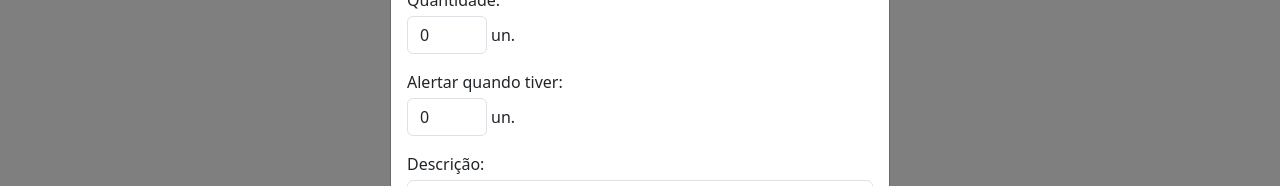
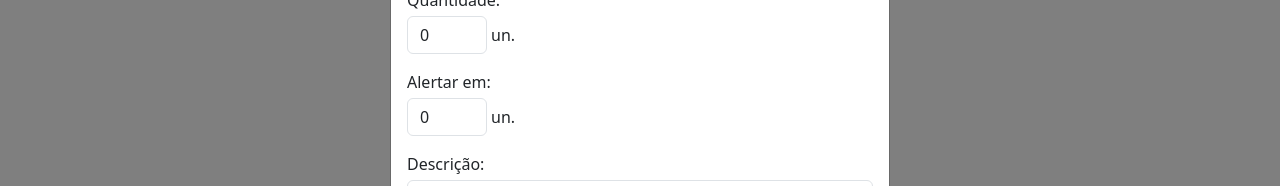
Before and after one commit to benhurk/Meu-Estoque, a React (Vite) app: page / in a window 1280 px wide. Both pictures are taken after a click on the button "Adicionar item". Shown: the part 315-501 px from the top of the page. Built offline with nearby package versions, Linux system fonts and the light colour scheme.

Commit message:
Refactored the component for a cleaner code

```diff
--- a/src/components/ItemForm/index.tsx
+++ b/src/components/ItemForm/index.tsx
@@ -4,66 +4,55 @@ import { useDispatch, useSelector } from 'react-redux';
 import { RootState } from '../../store';
 import { addItem, editItem } from '../../store/reducers/list';
 
-import FormMode from '../../types/FormMode';
-import ListItemType, { Quantity } from '../../types/ListItem';
+import itemFormInitialState from '../../const/itemFormState';
+
+import { FormMode } from '../../types/FormTypes';
+import ListItemType, { QuantityType } from '../../types/ListItemType';
 
 import QuantityInput from '../QuantityInput';
-import OptionsList from '../OptionsList';
 import OptionsForm from '../OptionsForm';
+import FormGroup from '../FormGroup';
 
 export default function ItemForm() {
     const dispatch = useDispatch();
 
+    const [fields, setFields] = useState(itemFormInitialState);
+    const [options, setOptions] = useState<string[]>([]);
+
     const listItems = useSelector((state: RootState) => state.list.items);
-
-    const { formMode, targetId } = useSelector(
+    const { formMode, targetItem } = useSelector(
         (state: RootState) => state.form
     );
 
-    const [nameField, setNameField] = useState<string>('');
-    const [typeField, setTypeField] = useState<Quantity>('number');
-    const [options, setOptions] = useState<string[]>([]);
-    const [quantityField, setQuantityField] = useState<number>(0);
-    const [alertField, setAlertField] = useState<number>(0);
-    const [descriptionField, setDescriptionField] = useState<string>('');
-
     useEffect(() => {
         if (formMode === 'edit') {
-            const targetItem = listItems.filter(
-                (item) => item.id === targetId
-            )[0];
+            setFields({
+                name: targetItem.name,
+                qtdType: targetItem.qtdType,
+                quantity: targetItem.quantity,
+                alertQuantity: targetItem.alertQuantity,
+                description: targetItem.description,
+            });
 
-            if (targetItem) {
-                setNameField(targetItem.name);
-                setTypeField(targetItem.qtdType);
-                setOptions(targetItem.options);
-                setQuantityField(targetItem.quantity);
-                setAlertField(targetItem.alertQuantity);
-                setDescriptionField(targetItem.description as string);
-            }
+            setOptions(targetItem.options);
         }
 
         if (formMode === 'add') {
-            setNameField('');
-            setTypeField('number');
-            setOptions([]);
-            setQuantityField(0);
-            setAlertField(0);
-            setDescriptionField('');
+            setFields(itemFormInitialState);
         }
-    }, [formMode, listItems, targetId]);
+    }, [formMode, listItems, targetItem]);
 
     const handleSubmit = (e: FormEvent<HTMLButtonElement>, mode: FormMode) => {
         e.preventDefault();
 
         const item: ListItemType = {
-            id: mode === 'add' ? listItems.length : targetId,
-            name: nameField,
-            qtdType: typeField,
-            quantity: quantityField,
+            id: mode === 'add' ? listItems.length : targetItem.id,
+            name: fields.name,
+            qtdType: fields.qtdType,
+            quantity: fields.quantity,
             options: options,
-            alertQuantity: alertField,
-            description: descriptionField,
+            alertQuantity: fields.alertQuantity,
+            description: fields.description,
         };
 
         dispatch(mode === 'add' ? addItem(item) : editItem(item));
@@ -71,84 +60,82 @@ export default function ItemForm() {
 
     return (
         <form>
-            <div className='form-group mb-3'>
-                <label htmlFor='item-name' className='mb-1 text-sm'>
-                    O que é:
-                </label>
+            <FormGroup elementId={'item-name'} labelText={'O que é:'}>
                 <input
                     type='text'
                     id='item-name'
                     className='form-control'
                     placeholder='Nome do item'
-                    value={nameField}
-                    onChange={(e) => setNameField(e.target.value)}
+                    value={fields.name}
+                    onChange={(e) =>
+                        setFields({ ...fields, name: e.target.value })
+                    }
                 />
-            </div>
-            <div className='form-group mb-3'>
-                <label htmlFor='item-qtdtype' className='mb-1'>
-                    Contar por:
-                </label>
+            </FormGroup>
+            <FormGroup elementId='item-type' labelText='Contar por:'>
                 <select
-                    value={typeField}
-                    onChange={(e) => setTypeField(e.target.value as Quantity)}
-                    id='item-qtdtype'
+                    value={fields.qtdType}
+                    onChange={(e) =>
+                        setFields({
+                            ...fields,
+                            qtdType: e.target.value as QuantityType,
+                        })
+                    }
+                    id='item-type'
                     className='form-select'>
                     <option value='number'>Número</option>
                     <option value='options'>Opções</option>
                 </select>
-            </div>
-            {typeField === 'options' && (
-                <div className='mb-3'>
-                    <div className='form-group mb-1'>
-                        <OptionsForm
-                            options={options}
-                            setOptions={setOptions}
-                        />
-                    </div>
-                    {options.length > 0 && (
-                        <OptionsList
-                            options={options}
-                            setOptions={setOptions}
-                        />
-                    )}
-                </div>
+            </FormGroup>
+
+            {fields.qtdType === 'options' && (
+                <FormGroup
+                    elementId='item-options'
+                    labelText='Adicionar opções:'>
+                    <OptionsForm options={options} setOptions={setOptions} />
+                </FormGroup>
             )}
-            <div className='form-group mb-3'>
-                <label htmlFor='item-qtd' className='mb-1 d-block'>
-                    Quantidade:
-                </label>
+
+            <FormGroup elementId='item-quantity' labelText='Quantidade:'>
                 <QuantityInput
                     size='md'
-                    type={typeField}
-                    value={quantityField}
+                    elementId='item-quantity'
+                    type={fields.qtdType}
+                    value={fields.quantity}
                     options={options}
-                    change={(e) => setQuantityField(Number(e.target.value))}
+                    change={(e) =>
+                        setFields({
+                            ...fields,
+                            quantity: Number(e.target.value),
+                        })
+                    }
                 />
-            </div>
-            <div className='form-group mb-3'>
-                <label htmlFor='item-qtd-alert' className='mb-1 d-block'>
-                    Alertar quando tiver:
-                </label>
+            </FormGroup>
+            <FormGroup elementId='item-alert' labelText='Alertar em:'>
                 <QuantityInput
                     size='md'
-                    type={typeField}
-                    value={alertField}
+                    type={fields.qtdType}
+                    value={fields.alertQuantity}
                     options={options}
-                    change={(e) => setAlertField(Number(e.target.value))}
+                    change={(e) =>
+                        setFields({
+                            ...fields,
+                            alertQuantity: Number(e.target.value),
+                        })
+                    }
                 />
-            </div>
-            <div className='form-group mb-3'>
-                <label htmlFor='description' className='mb-1 d-block'>
-                    Descrição:
-                </label>
+            </FormGroup>
+            <FormGroup elementId='item-description' labelText='Descrição:'>
                 <textarea
                     className='form-control'
-                    id='description'
-                    value={descriptionField}
+                    id='item-description'
+                    value={fields.description}
                     style={{ resize: 'none', height: '7rem' }}
-                    onChange={(e) => setDescriptionField(e.target.value)}
+                    onChange={(e) =>
+                        setFields({ ...fields, description: e.target.value })
+                    }
                 />
-            </div>
+            </FormGroup>
             <button
                 type='submit'
                 className='btn btn-dark'
```
